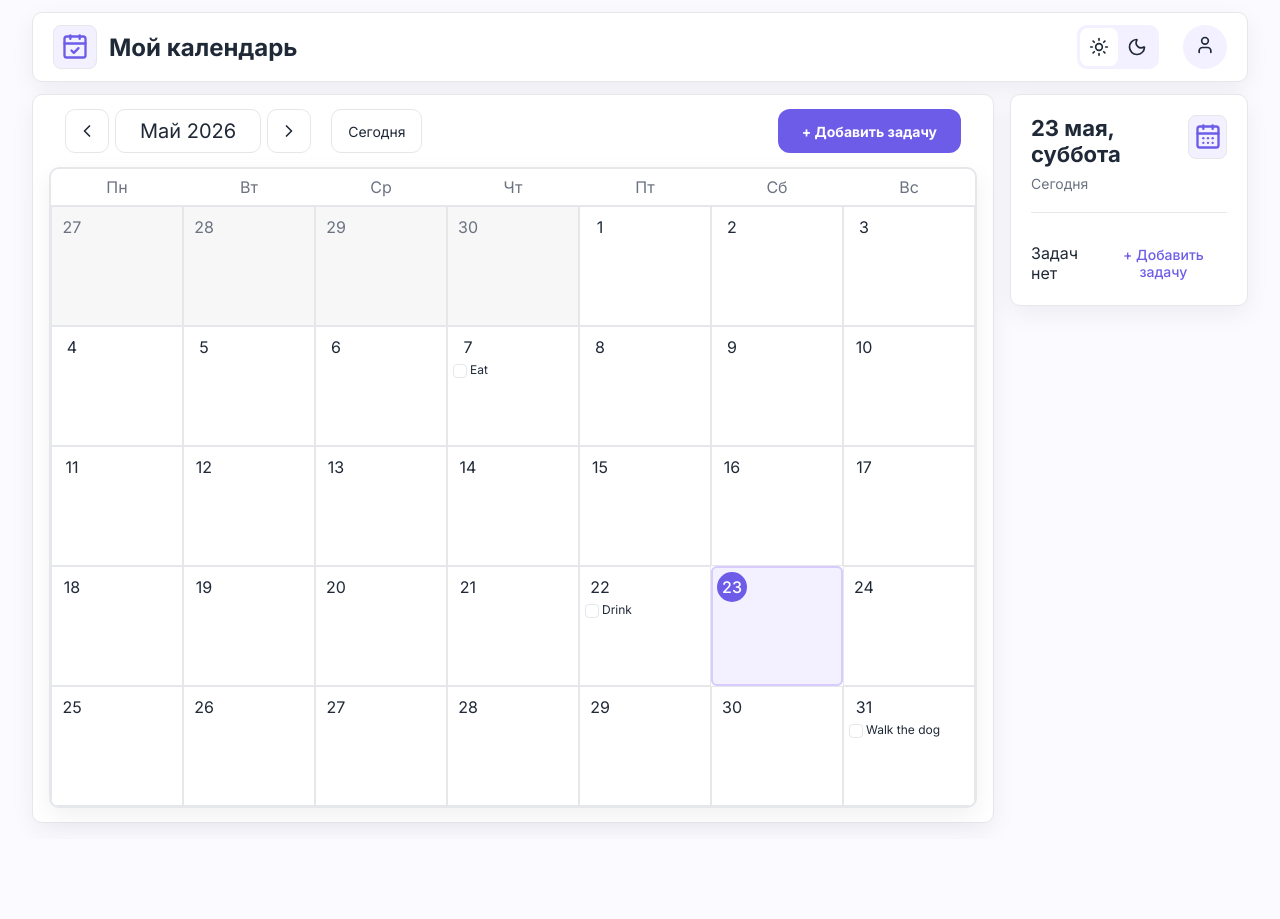
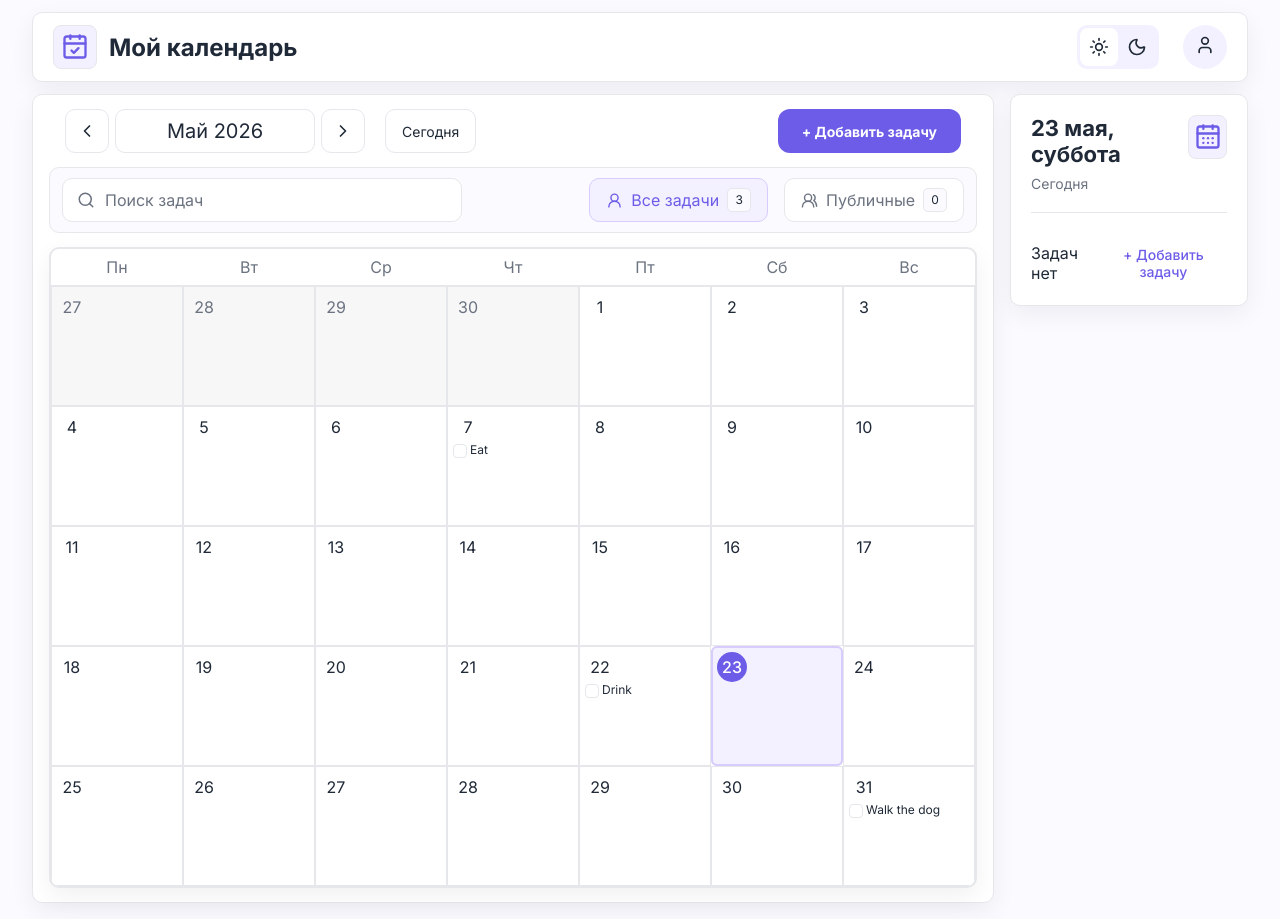
Before and after one commit to veronica-ivanova/calendar-app, a React (Vite) app: page / in a window 1280 px wide. Before the commit the page ends 839 px from the top, so only its background shows below. Built offline with nearby package versions, Linux system fonts and the light colour scheme.

Commit message:
feat: add task filter panel and search UI

```diff
--- a/src/components/calendar-header/calendar-header.module.css
+++ b/src/components/calendar-header/calendar-header.module.css
@@ -31,7 +31,7 @@
     border-radius: var(--border-radius);
 }
 .monthButton:hover {
-    background-color: var(--primary-light);;
+    background-color: var(--primary-light);
     border: 1px solid var(--primary-border);
 }
 .monthLabel {
@@ -40,6 +40,7 @@
     justify-content: center;
     height: var(--control-height);
     padding: 0 24px;
+    min-width: 200px;
     border: 1px solid var(--border-color);
     border-radius: var(--border-radius);
     font-weight: normal;
--- a/src/components/calendar/calendar.tsx
+++ b/src/components/calendar/calendar.tsx
@@ -1,5 +1,5 @@
 import styles from './calendar.module.css'
-import type {Task} from "../../types/types.ts";
+import type {Task, TaskVisibilityFilter} from "../../types/types.ts";
 import { getDateKey} from "../../utils/date.ts";
 import { useState } from "react";
 import {DayPanel} from "../day-panel/day-panel.tsx";
@@ -8,6 +8,7 @@ import {CalendarHeader} from "../calendar-header/calendar-header.tsx";
 import {useCalendar} from "../../hooks/useCalendar.ts";
 import {useSelector} from "react-redux";
 import {selectAllTasks} from "../../redux/entities/tasks/tasksSlice.ts";
+import {FilterPanel} from "../filter-panel/filter-panel.tsx";
 
 export const Calendar = () => {
 
@@ -18,11 +19,20 @@ export const Calendar = () => {
     ); //1июля
     const [isCreateTaskOpen, setIsCreateTaskOpen] = useState(false);
 
+    const [query, setQuery] = useState("");
+
     const calendar= useCalendar(viewDate);
 
     const [selectedDate, setSelectedDate] = useState<string>(getDateKey(today));
+    const [visibility, setVisibility] = useState<TaskVisibilityFilter>("all");
+
     const tasks = useSelector(selectAllTasks)
-    const tasksByDate = tasks.reduce<Record<string, Task[]>>((acc, task) => {
+
+    const visibleTasks = visibility === "public"
+        ? tasks.filter((task) => task.visibility === "public")
+        : tasks;
+
+    const tasksByDate = visibleTasks.reduce<Record<string, Task[]>>((acc, task) => {
         const key = task.date.split("T")[0];
 
         if (!acc[key]) {
@@ -47,6 +57,21 @@ export const Calendar = () => {
         setViewDate(today);
         setSelectedDate(getDateKey(today))
     }
+    const tasksInCurrentMonth = tasks.filter((task) => {
+        const taskDate = new Date(task.date);
+
+        return (
+            taskDate.getFullYear() === viewDate.getFullYear() &&
+            taskDate.getMonth() === viewDate.getMonth()
+        );
+    });
+
+    const allCount = tasksInCurrentMonth.length;
+
+    const publicCount = tasksInCurrentMonth.filter(
+        (task) => task.visibility === "public",
+    ).length;
+
     return (
             <div className={styles.root}>
                 <div className={styles.calendarContainer}>
@@ -57,6 +82,14 @@ export const Calendar = () => {
                         onPrevMonth={prevMonth}
                         onToday={onToday}
                         onAddTask={() => setIsCreateTaskOpen(true)}
+                    />
+                    <FilterPanel
+                        query={query}
+                        visibility={visibility}
+                        allCount={allCount}
+                        publicCount={publicCount}
+                        onQueryChange={setQuery}
+                        onVisibilityChange={setVisibility}
                     />
                     <CalendarGrid
                         calendar={calendar}
--- /dev/null
+++ b/src/components/filter-button/filter-button.module.css
@@ -0,0 +1,41 @@
+.root{
+    display: flex;
+    align-items: center;
+    justify-content: space-between;
+    gap: 8px;
+    height: var(--control-height);
+
+    padding: 0 16px;
+    border: 1px solid var(--border-color);
+    border-radius: var(--border-radius);
+    font-weight: normal;
+    font-size: 16px;
+    background-color: var(--light-color);
+    color: var(--secondary-text)
+}
+.root:hover{
+    background-color: var(--primary-light);
+    border: 1px solid var(--primary-border);
+}
+.active {
+    background-color: var(--primary-light);
+    border: 1px solid var(--primary-border);
+    color: var(--primary-color);
+}
+.count {
+    display: inline-flex;
+    align-items: center;
+    justify-content: center;
+
+    min-width: 24px;
+    height: 24px;
+    padding: 0 5px;
+
+    color: var(--text-color);
+    background-color: var(--background-color);
+    border: 1px solid var(--border-color);
+    border-radius: 5px;
+
+    font-size: 12px;
+    line-height: 1;
+}
--- /dev/null
+++ b/src/components/filter-button/filter-button.tsx
@@ -0,0 +1,37 @@
+import classNames from "classnames";
+import styles from "./filter-button.module.css";
+import type {LucideIcon} from "lucide-react";
+
+type Props = {
+    label: string;
+    isActive: boolean;
+    icon: LucideIcon;
+    count?: number;
+    onClick: () => void
+}
+
+export const FilterButton = ({
+    label,
+    isActive,
+    icon: Icon,
+    count,
+    onClick,
+}: Props) => {
+    return (
+        <button
+            className={classNames(styles.root, {
+                [styles.active]: isActive,
+            })}
+            type="button"
+            onClick={onClick}
+        >
+            <Icon size={17}/>
+            <span>{label}</span>
+            {count !== undefined && (
+                <span className={styles.count}>
+                    {count}
+                </span>
+            )}
+        </button>
+    )
+}
--- /dev/null
+++ b/src/components/filter-panel/filter-panel.module.css
@@ -0,0 +1,18 @@
+.root {
+    display: flex;
+    justify-content: space-between;
+    align-items: center;
+    padding: 10px 12px;
+    margin-bottom: 14px;
+    color: var(--text-color);
+    font-size: 20px;
+    font-weight: 700;
+    border: 1px solid var(--border-color);
+    border-radius: var(--border-radius);
+    background-color: var(--background-color);
+
+}
+.filterButtonContainer {
+    display: flex;
+    gap: 16px;
+}
--- /dev/null
+++ b/src/components/filter-panel/filter-panel.tsx
@@ -0,0 +1,49 @@
+import { UserRound, UsersRound} from "lucide-react";
+import {SearchInput} from "../search-input/search-input.tsx";
+import {FilterButton} from "../filter-button/filter-button.tsx";
+import type {TaskVisibilityFilter} from "../../types/types.ts";
+import styles from "./filter-panel.module.css";
+
+type Props = {
+    query: string;
+    visibility: TaskVisibilityFilter;
+    allCount?: number;
+    publicCount?: number;
+    onQueryChange: (value: string) => void;
+    onVisibilityChange: (value: TaskVisibilityFilter) => void;
+};
+export const FilterPanel = ({
+    query,
+    visibility,
+    allCount,
+    publicCount,
+    onQueryChange,
+    onVisibilityChange
+} : Props) => {
+    return (
+        <div className={styles.root}>
+            <SearchInput
+                value={query}
+                onChange={onQueryChange}
+            />
+            <div className={styles.filterButtonContainer}>
+                <FilterButton
+                    label="Все задачи"
+                    icon={UserRound}
+                    count={allCount}
+                    isActive={visibility === "all"}
+                    onClick={() => onVisibilityChange("all")}
+                />
+                <FilterButton
+                    label="Публичные"
+                    icon={UsersRound}
+                    count={publicCount}
+                    isActive={visibility === "public"}
+                    onClick={() => onVisibilityChange("public")}
+                />
+
+            </div>
+
+        </div>
+    )
+}
--- /dev/null
+++ b/src/components/search-input/search-input.module.css
@@ -0,0 +1,47 @@
+.root {
+    position: relative;
+    display: flex;
+    align-items: center;
+
+    min-width: 400px;
+    height: var(--control-height);
+    font-size: 16px;
+
+    background-color: var(--light-color);
+    border: 1px solid var(--border-color);
+    border-radius: var(--border-radius);
+}
+.root:hover {
+    border-color: var(--primary-border);
+}
+
+.root:focus-within {
+    border-color: var(--primary-color);
+    box-shadow: 0 0 0 3px var(--primary-light);
+}
+
+.searchIcon {
+    position: absolute;
+    left: 14px;
+
+    color: var(--secondary-text);
+    pointer-events: none;
+}
+
+.root:focus-within .searchIcon {
+    color: var(--primary-color);
+}
+.input {
+    width: 100%;
+    height: 100%;
+    padding: 0 14px 0 42px;
+
+    color: var(--text-color);
+    background-color: transparent;
+    border: none;
+    outline: none;
+}
+
+.input::placeholder {
+    color: var(--secondary-text);
+}
--- /dev/null
+++ b/src/components/search-input/search-input.tsx
@@ -0,0 +1,31 @@
+import {Search} from "lucide-react";
+import styles from "./search-input.module.css";
+
+type Props = {
+    value: string;
+    onChange: (value: string) => void;
+};
+
+export const SearchInput = ({
+    value,
+    onChange,
+}: Props) => {
+    return (
+        <div className={styles.root}>
+            <Search
+                className={styles.searchIcon}
+                size={18}
+                aria-hidden="true"
+            />
+            <input
+                className={styles.input}
+                value={value}
+                type="search"
+                placeholder="Поиск задач"
+                onChange={(event) => {
+                    onChange(event.currentTarget.value);
+                }}
+            />
+        </div>
+    )
+}
--- a/src/components/task-create-form/task-create-form.tsx
+++ b/src/components/task-create-form/task-create-form.tsx
@@ -30,6 +30,7 @@ export const TaskCreateForm = ({
             description: taskDescription.trim(),
             date: `${selectedDate}T${time}:00`,
             completed: false,
+            visibility: "private"
         }
 
         dispatch(addTask(newTask))
--- a/src/components/task-item/task-item.tsx
+++ b/src/components/task-item/task-item.tsx
@@ -3,7 +3,7 @@ import {useState} from "react";
 import {TaskEditForm} from "../task-edit-form/task-edit-form.tsx";
 import styles from "./task-item.module.css";
 import classNames from "classnames";
-import {Pencil, Trash2} from "lucide-react";
+import {Pencil, Trash2, UsersRound} from "lucide-react";
 import {TaskCheckBox} from "../task-checkbox/task-checkbox.tsx";
 import {useDispatch} from "react-redux";
 import {removeTask} from "../../redux/entities/tasks/tasksSlice.ts";
@@ -46,6 +46,14 @@ export const TaskItem = ({ task } : Props) => {
                 >
                     {task.name}
                 </button>
+                {task.visibility === "public" && (
+                    <span title="Публичная задача">
+                        <UsersRound
+                            size={16}
+                            aria-label="Публичная задача"
+                        />
+                    </span>
+                )}
                 <div className={styles.actions}>
                     <button
                         className={styles.actionButton}
--- a/src/types/types.ts
+++ b/src/types/types.ts
@@ -1,7 +1,10 @@
+export type TaskVisibility = "private" | "public"
+export type TaskVisibilityFilter = "all" | "public";
 export type Task = {
     id: string;
     name: string;
     description: string;
     date: string;
     completed: boolean;
+    visibility: TaskVisibility
 }
```
